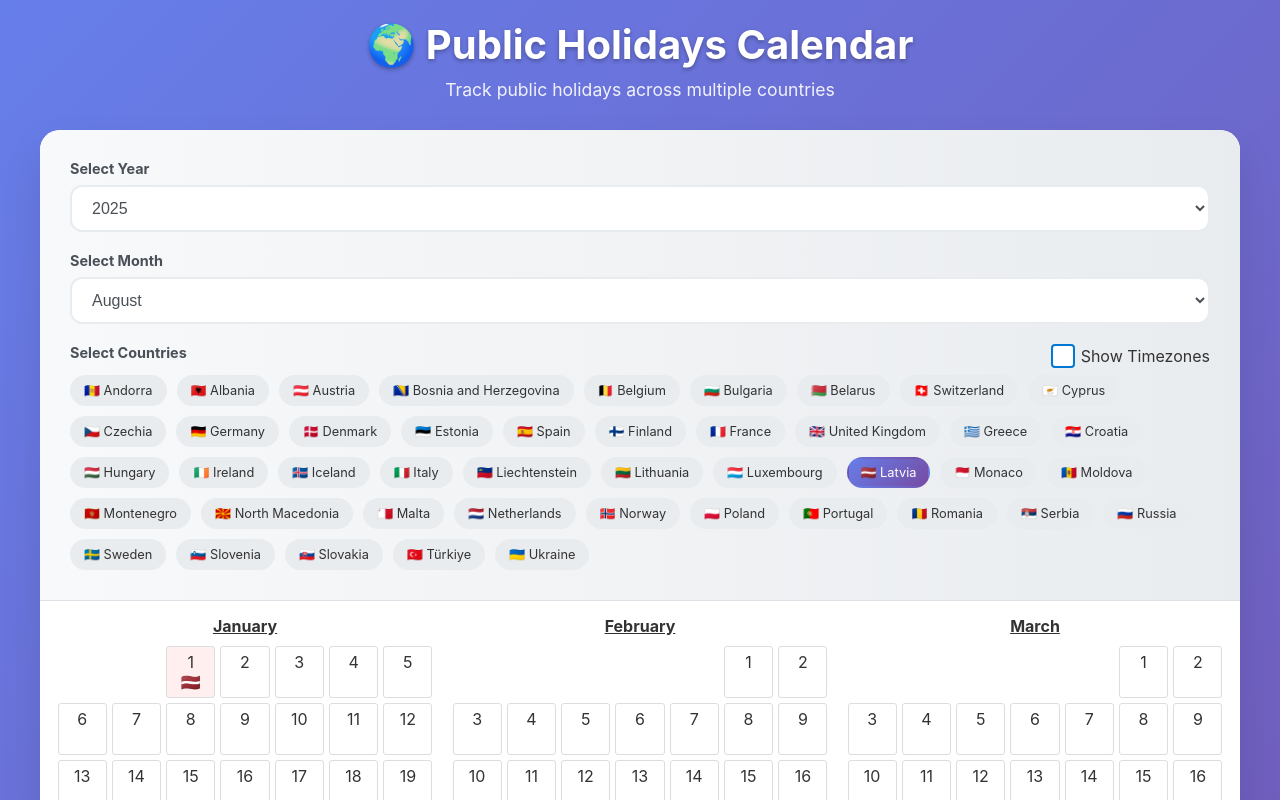
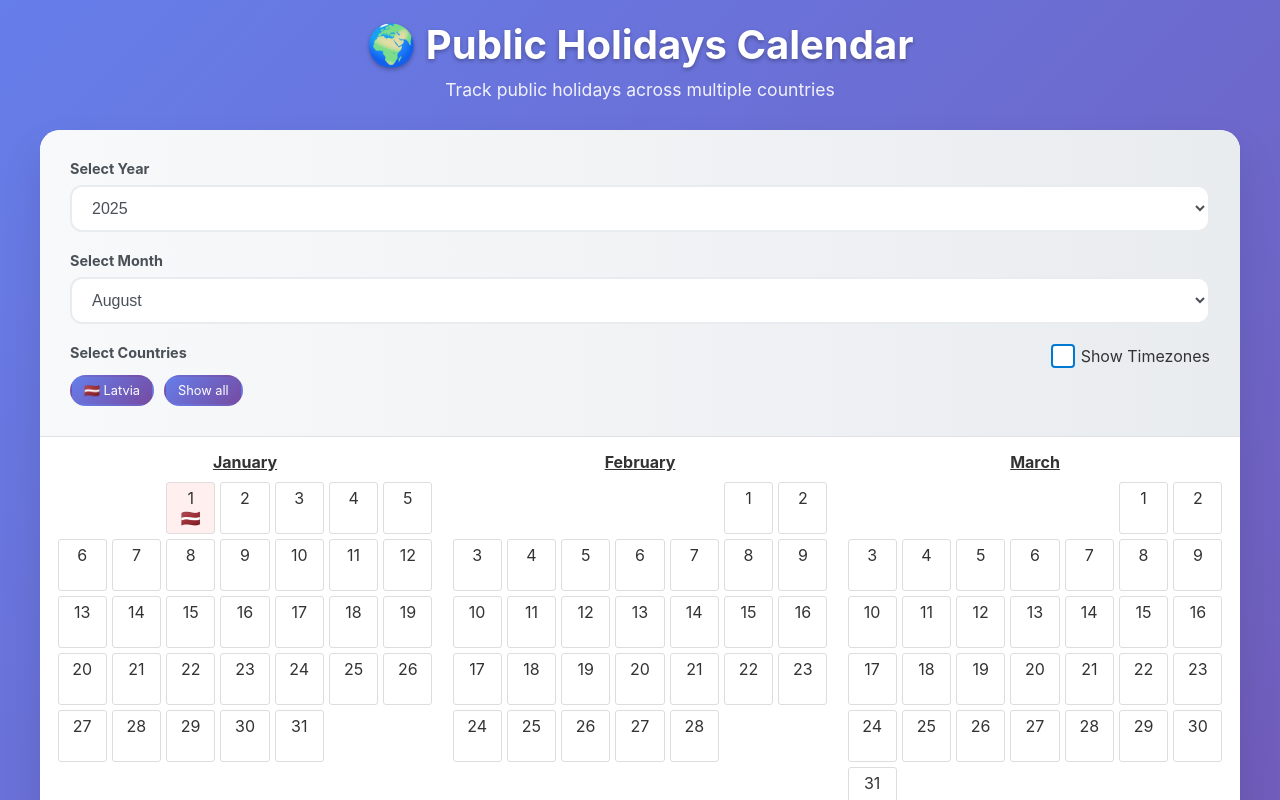
Before and after one commit to imevs/PublicHolidays, a React (Vite) app: page / in a window 1280 px wide. Shown: the top 800 px of the page. Built offline with nearby package versions, Linux system fonts and the light colour scheme.

Commit message:
show or hide inactive countries in filter

```diff
--- a/src/App.tsx
+++ b/src/App.tsx
@@ -14,7 +14,9 @@ const App: React.FC = () => {
         navigateMonth,
         toggleCountry,
         handleDateChange,
-        handleModeChange
+        handleModeChange,
+        showAllCountries,
+        setShowAllCountries,
     } = useCalendar();
 
     return (
@@ -26,6 +28,8 @@ const App: React.FC = () => {
 
             <div className={styles.container}>
                 <Controls
+                    showAllCountries={showAllCountries}
+                    setShowAllCountries={setShowAllCountries}
                     selectedDate={currentDate}
                     selectedCountries={selectedCountries}
                     onDateChange={handleDateChange}
--- a/src/components/Controls/Controls.tsx
+++ b/src/components/Controls/Controls.tsx
@@ -1,22 +1,18 @@
 import React from "react";
-import { CountryCode } from "../../types";
-import CountryFilter from "../CountryFilter/CountryFilter";
+import CountryFilter, { type CountryFilterProps } from "../CountryFilter/CountryFilter";
 import { generateYears, getMonthName } from "../../utils/dateUtils";
 import styles from "./Controls.module.css";
 
-interface ControlsProps {
+interface ControlsProps extends CountryFilterProps {
     selectedDate: Date;
-    selectedCountries: CountryCode[];
     onDateChange: (date: Date) => void;
-    onToggleCountry: (countryCode: CountryCode) => void;
 }
 
-const Controls: React.FC<ControlsProps> = ({
-    selectedDate,
-    selectedCountries,
-    onDateChange,
-    onToggleCountry
-}) => {
+const Controls: React.FC<ControlsProps> = (props) => {
+    const {
+        selectedDate,
+        onDateChange,
+    } = props;
     const years = generateYears();
     const selectedYear = selectedDate.getFullYear();
     const selectedMonth = selectedDate.getMonth();
@@ -65,10 +61,7 @@ const Controls: React.FC<ControlsProps> = ({
                     </select>
                 </div>
 
-                <CountryFilter
-                    selectedCountries={selectedCountries}
-                    onToggleCountry={onToggleCountry}
-                />
+                <CountryFilter {...props} />
             </div>
         </div>
     );
--- a/src/components/CountryFilter/CountryFilter.module.css
+++ b/src/components/CountryFilter/CountryFilter.module.css
@@ -16,6 +16,7 @@
   gap: 10px;
 }
 
+.toggleFilter,
 .countryChip {
   padding: 6px 12px;
   background: #e9ecef;
@@ -26,11 +27,13 @@
   border: 2px solid transparent;
 }
 
+.toggleFilter,
 .countryChip.active {
   background: linear-gradient(135deg, #667eea 0%, #764ba2 100%);
   color: white;
 }
 
+.toggleFilter:hover,
 .countryChip:hover {
   border-color: #667eea;
 }
--- a/src/components/CountryFilter/CountryFilter.tsx
+++ b/src/components/CountryFilter/CountryFilter.tsx
@@ -1,20 +1,30 @@
-import React, { useState } from "react";
+import React, { useEffect, useState } from "react";
 import { CountryCode } from "../../types";
 import { allHolidays as holidaysData } from "../../data/holidays/index";
 import { countryOffsets, getLocalTime } from "../../utils/timeZones";
 import styles from "./CountryFilter.module.css";
 import { getFlagEmoji } from "../../utils/countryFlags";
 
-interface CountryFilterProps {
+export interface CountryFilterProps {
     selectedCountries: CountryCode[];
     onToggleCountry: (countryCode: CountryCode) => void;
+    showAllCountries: boolean;
+    setShowAllCountries: (showAllCountries: boolean) => void;
 }
 
 const CountryFilter: React.FC<CountryFilterProps> = ({
     selectedCountries,
-    onToggleCountry
+    showAllCountries,
+    onToggleCountry,
+    setShowAllCountries,
 }) => {
     const [showTimezones, setShowTimezones] = useState(false); // State to toggle timezone visibility
+
+    useEffect(() => {
+        if (selectedCountries.length === 0) {
+            setShowAllCountries(true);
+        }
+    }, [setShowAllCountries, selectedCountries]);
 
     return (
         <div className={styles.controlGroup}>
@@ -32,7 +42,9 @@ const CountryFilter: React.FC<CountryFilterProps> = ({
                 </label>
             </div>
             <div className={styles.countryFilter}>
-                {(Object.entries(holidaysData) as [CountryCode, typeof holidaysData[keyof typeof holidaysData]][]).map(([code, data]) => (
+                {(Object.entries(holidaysData) as [CountryCode, typeof holidaysData[keyof typeof holidaysData]][])
+                    .filter(([code]) => showAllCountries || selectedCountries.includes(code))
+                    .map(([code, data]) => (
                         <div
                             key={code}
                             className={`${styles.countryChip} ${selectedCountries.includes(code) ? styles.active : ""}`}
@@ -47,6 +59,12 @@ const CountryFilter: React.FC<CountryFilterProps> = ({
                             )}
                         </div>
                     ))}
+                <div
+                    className={`${styles.toggleFilter}`}
+                    onClick={() => setShowAllCountries(!showAllCountries)}
+                >
+                    {showAllCountries ? "Hide inactive" : "Show all"}
+                </div>
             </div>
         </div>
     );
--- a/src/hooks/useCalendar.ts
+++ b/src/hooks/useCalendar.ts
@@ -9,6 +9,7 @@ export const useCalendar = () => {
     const [currentDate, setCurrentDate] = useState(new Date());
     const [selectedCountries, setSelectedCountries] = useState<CountryCode[]>(["LV"]);
     const [mode, setMode] = useState<"month" | "year">("year");
+    const [showAllCountries, setShowAllCountries] = useState(false);
 
     useEffect(() => {
         const urlSearchParams = new URLSearchParams(window.location.hash.replace("#", ""));
@@ -24,6 +25,8 @@ export const useCalendar = () => {
         if (urlMode === "month" || urlMode === "year") {
             setMode(urlMode);
         }
+        const showAll = urlSearchParams.get("all") as "1" | "0";
+        setShowAllCountries(showAll === "1");
     }, []);
 
     const getHolidaysForDate = (date: Date): HolidayWithCountry[] => {
@@ -138,6 +141,13 @@ export const useCalendar = () => {
         setMode(newMode);
     };
 
+    const onShowAllCountries = (state: boolean) => {
+        const params = new URLSearchParams(window.location.hash.replace("#", ""));
+        params.set("all", state ? "1" : "0");
+        window.location.hash = decodeURIComponent(params.toString());
+        setShowAllCountries(state);
+    };
+
     return {
         currentDate,
         selectedCountries,
@@ -147,6 +157,8 @@ export const useCalendar = () => {
         navigateMonth,
         toggleCountry,
         handleDateChange,
-        handleModeChange
+        handleModeChange,
+        showAllCountries,
+        setShowAllCountries: onShowAllCountries,
     };
 };
```
Lines whose indentation alone changed are shown as unchanged.
